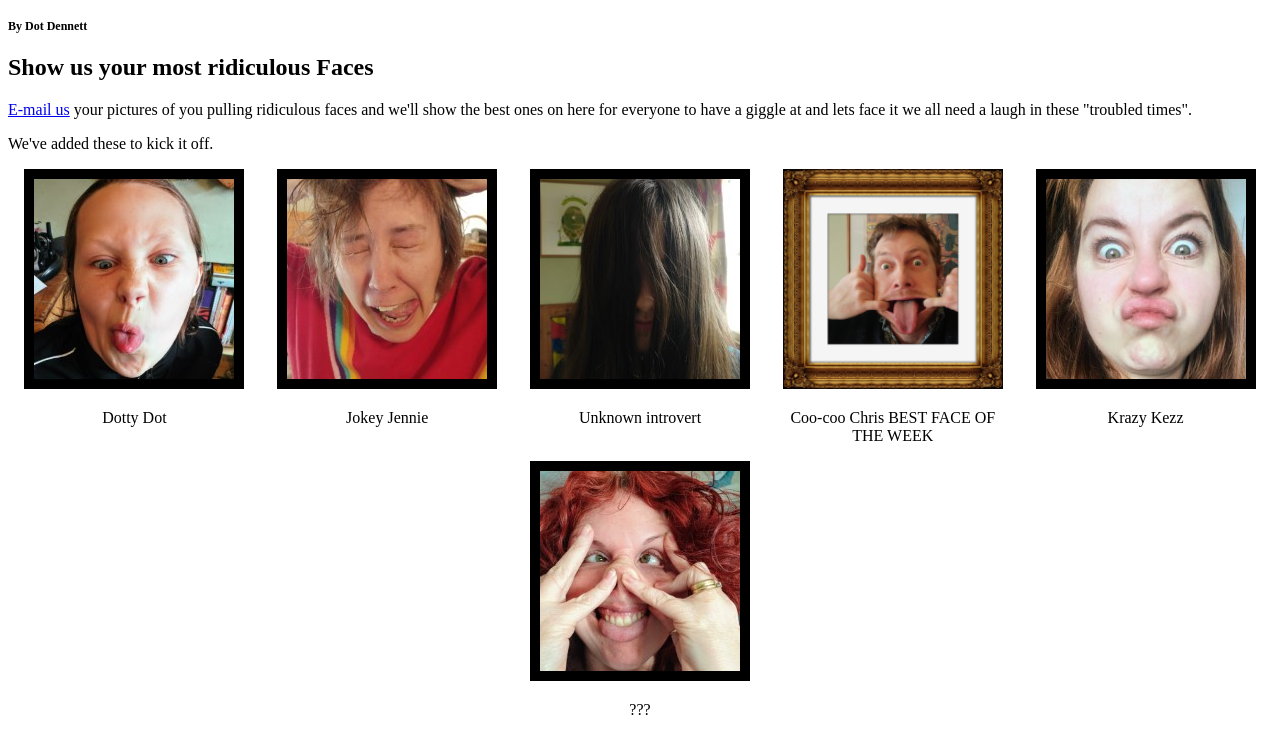
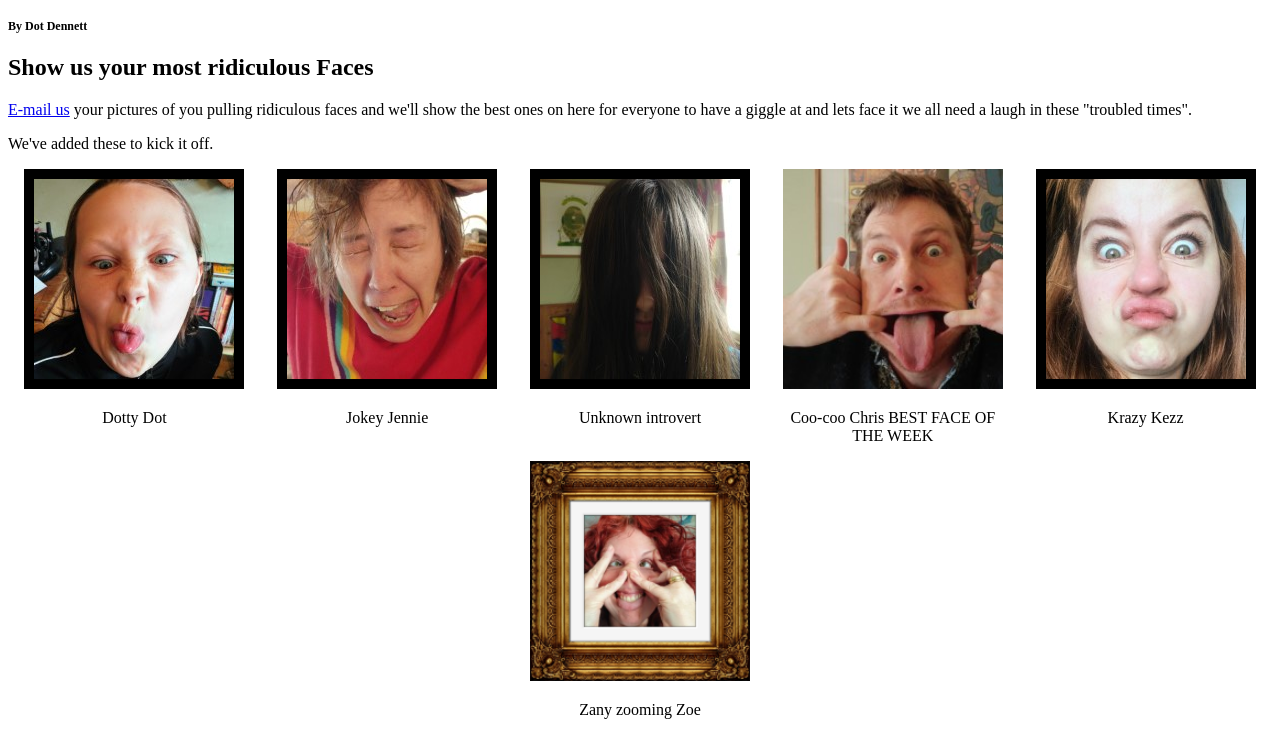
Before and after one commit to chrisdennett/silly-faces-of-ulverston, a website: page index.html in a window 1280 px wide. Shown: the part 61-804 px from the top of the page. Drawn offline with Linux system fonts and the light colour scheme.

Commit message:
Zoe is face of the week!!!

```diff
--- a/index.html
+++ b/index.html
@@ -71,16 +71,16 @@
         <p>Unknown introvert</p>
       </div>
       <div class="face-card best-card">
-        <img src="images/chris-framed_200x200.png" />
+        <img src="images/Chris_200x200.jpg" />
         <p>Coo-coo Chris BEST FACE OF THE WEEK</p>
       </div>
       <div class="face-card">
         <img src="images/kezz_200x200.jpg" />
         <p>Krazy Kezz</p>
       </div>
-      <div class="face-card">
-        <img src="images/zoe_200x200.jpg" />
-        <p>???</p>
+      <div class="face-card best-card">
+        <img src="images/zoe-framed_200x200.png" />
+        <p>Zany zooming Zoe</p>
       </div>
     </div>
   </body>
```
Also changed, not shown: images/zoe-framed_200x200.png (added).
